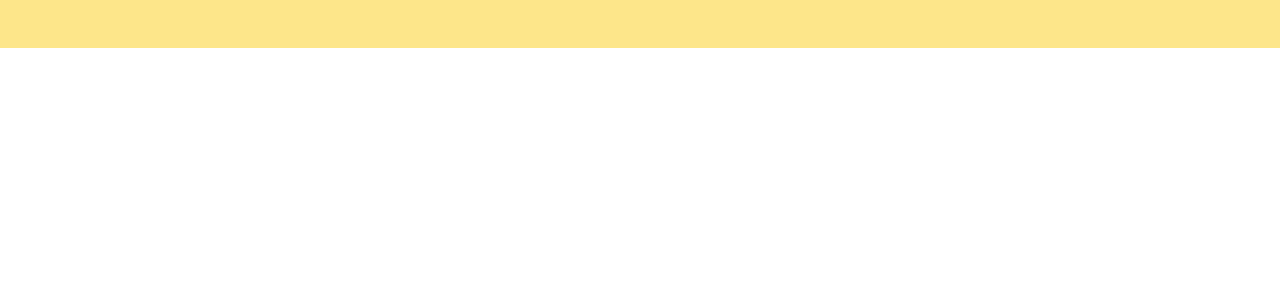
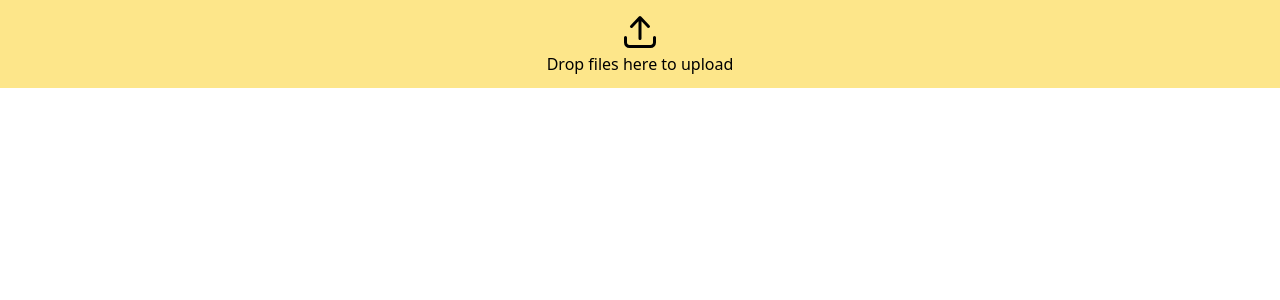
Before and after one commit to paravena/dropzone-gallery-uploader, a React (Vite) app: page / in a window 1280 px wide. Shown: the top 300 px of the page. Built offline with nearby package versions, Linux system fonts and the light colour scheme.

Commit message:
more progress

```diff
--- a/package.json
+++ b/package.json
@@ -13,6 +13,7 @@
     "@headlessui/react": "^1.7.19",
     "@heroicons/react": "^2.1.3",
     "autoprefixer": "^10.4.19",
+    "clsx": "^2.1.1",
     "react": "^18.2.0",
     "react-dom": "^18.2.0",
     "uuid": "^9.0.1"
--- a/src/components/Dropzone.tsx
+++ b/src/components/Dropzone.tsx
@@ -1,4 +1,4 @@
-import React, { useCallback, useEffect, useRef, useState } from 'react';
+import { useCallback, useEffect, useRef, useState } from 'react';
 import Layout from './Layout.tsx';
 import {
   accepts,
@@ -6,7 +6,6 @@ import {
   FilesMap,
   filterNonNull,
   generatePreview,
-  getFilesFromEvent,
   HttpMethod,
   IExtra,
   IFileWithMeta,
@@ -67,6 +66,7 @@ const Dropzone = ({
     handleDragOver,
     handleDragEnter,
     handleDragLeave,
+    handleDrop,
   } = useDragState(accept);
 
   const [filesMap, setFilesMap] = useState<FilesMap>({});
@@ -306,13 +306,6 @@ const Dropzone = ({
     handleChangeStatus(fileWithMeta);
   };
 
-  const handleDrop = (event: React.DragEvent<HTMLElement>) => {
-    event.preventDefault();
-    event.stopPropagation();
-    const files = getFilesFromEvent(event);
-    handleFiles(files);
-  };
-
   useEffect(() => {
     const readyFiles = Object.values(filesMap).filter(
       f => f.meta.status === StatusValue.Ready,
@@ -331,18 +324,19 @@ const Dropzone = ({
 
   return (
     <Layout
-      ref={dropzoneRef}
+      active={active}
+      canCancel={resolveValue(canCancel, filesMap, extra)}
+      canRemove={resolveValue(canRemove, filesMap, extra)}
+      canRestart={resolveValue(canRestart, filesMap, extra)}
+      extra={extra}
+      files={Object.values(filesMap)}
       dropzoneProps={{
         onDragEnter: handleDragEnter,
         onDragOver: handleDragOver,
         onDragLeave: handleDragLeave,
-        onDrop: handleDrop,
+        onDrop: handleDrop(handleFiles),
       }}
-      canCancel={resolveValue(canCancel, filesMap, extra)}
-      canRemove={resolveValue(canRemove, filesMap, extra)}
-      canRestart={resolveValue(canRestart, filesMap, extra)}
-      files={Object.values(filesMap)}
-      extra={extra}
+      ref={dropzoneRef}
     />
   );
 };
--- /dev/null
+++ b/src/components/Input.tsx
@@ -0,0 +1,27 @@
+import { ArrowUpTrayIcon } from '@heroicons/react/20/solid';
+
+import React from 'react';
+
+type Props = {
+  title?: string;
+  visible: boolean;
+};
+
+const Input: React.FC<Props> = ({ title, visible }) => {
+  if (!visible) return null;
+  return (
+    <label>
+      <input type="file" className="hidden" />
+      <div className="flex flex-col items-center">
+        <ArrowUpTrayIcon className="h-10 w-10" />
+        <h2>{title}</h2>
+      </div>
+    </label>
+  );
+};
+
+Input.defaultProps = {
+  title: 'Drop files here to upload',
+};
+
+export default Input;
--- a/src/components/Layout.tsx
+++ b/src/components/Layout.tsx
@@ -1,31 +1,40 @@
-import React, { forwardRef, ForwardRefRenderFunction } from 'react';
+import React, { forwardRef, ForwardRefRenderFunction, Fragment } from 'react';
+import clsx from 'clsx';
 import { IExtra, IFileWithMeta, ResolveFn } from '../utils';
-import Preview from './Preview.tsx';
+import Preview from './Preview';
+import Input from './Input';
+import { Transition } from '@headlessui/react';
+import { ArrowUpTrayIcon } from '@heroicons/react/20/solid';
 
 type Props = {
+  active: boolean;
+  extra: IExtra;
+  files: IFileWithMeta[];
+  canCancel: boolean | ResolveFn<boolean>;
+  canRemove: boolean | ResolveFn<boolean>;
+  canRestart: boolean | ResolveFn<boolean>;
   dropzoneProps: {
     onDragEnter(event: React.DragEvent<HTMLElement>): void;
     onDragOver(event: React.DragEvent<HTMLElement>): void;
     onDragLeave(event: React.DragEvent<HTMLElement>): void;
     onDrop(event: React.DragEvent<HTMLElement>): void;
   };
-  files: IFileWithMeta[];
-  canCancel: boolean | ResolveFn<boolean>;
-  canRemove: boolean | ResolveFn<boolean>;
-  canRestart: boolean | ResolveFn<boolean>;
-  extra: IExtra;
 };
 
 const LayoutComponent: ForwardRefRenderFunction<HTMLDivElement, Props> = (
-  { dropzoneProps, files, canCancel, canRestart, canRemove, extra },
+  { active, dropzoneProps, files, canCancel, canRestart, canRemove, extra },
   ref,
 ) => {
+  const classNames = clsx('', {
+    'grid h-full w-full grid-cols-2 gap-4 md:grid-cols-3': files.length > 0,
+    'flex justify-center items-center': files.length === 0,
+    'border-2 border-dashed border-amber-400': active,
+  });
+
   return (
-    <div
-      ref={ref}
-      className="grid h-full w-full grid-cols-2 gap-4 bg-amber-200 p-6 md:grid-cols-3"
-      {...dropzoneProps}
-    >
+    <div className="relative bg-amber-200 p-3">
+      <div ref={ref} className={classNames} {...dropzoneProps}>
+        <Input visible={files.length === 0} />
         {files.map(f => {
           return (
             <Preview
@@ -44,6 +53,22 @@ const LayoutComponent: ForwardRefRenderFunction<HTMLDivElement, Props> = (
             />
           );
         })}
+        <Transition
+          show={files.length > 0 && active}
+          as={Fragment}
+          enter="transform ease-out duration-300 transition"
+          enterFrom="translate-y-2 opacity-0 sm:translate-y-0"
+          enterTo="translate-y-0 opacity-100 sm:translate-y-0"
+          leave="transition ease-in duration-100"
+          leaveFrom="opacity-100"
+          leaveTo="opacity-0"
+        >
+          <div className="absolute bottom-2 left-1/2 flex -translate-x-1/2 items-center bg-gray-300 p-2 text-sm">
+            Drop files here to upload&nbsp;
+            <ArrowUpTrayIcon className="h-4 w-4" />
+          </div>
+        </Transition>
+      </div>
     </div>
   );
 };
--- a/src/hooks/useDragState.ts
+++ b/src/hooks/useDragState.ts
@@ -44,6 +44,17 @@ const useDragState = (accept: string) => {
     }, 150);
   };
 
+  const handleDrop =
+    (callback: (files: FileInputItem[]) => void) =>
+    (event: React.DragEvent<HTMLElement>) => {
+      event.preventDefault();
+      event.stopPropagation();
+      setActive(false);
+      setDragged([]);
+      const files = getFilesFromEvent(event);
+      callback(files);
+    };
+
   return {
     active,
     dragged,
@@ -51,6 +62,7 @@ const useDragState = (accept: string) => {
     handleDragEnter,
     handleDragOver,
     handleDragLeave,
+    handleDrop,
   };
 };
 
```
Also changed, not shown: 1 other file (tests, documents, lock files or other folders). Lines whose indentation alone changed are shown as unchanged.
